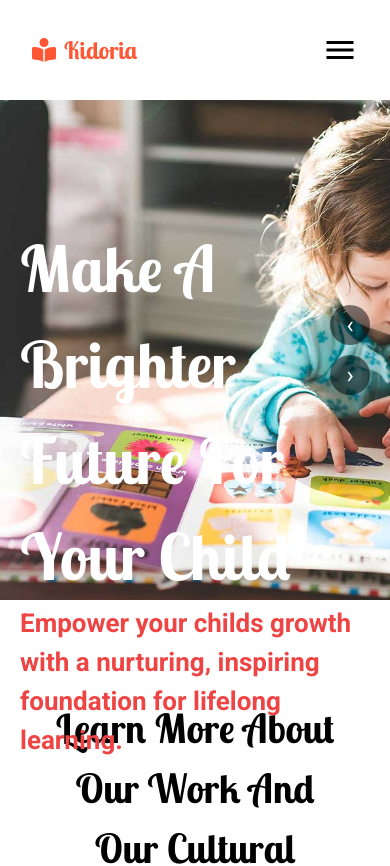
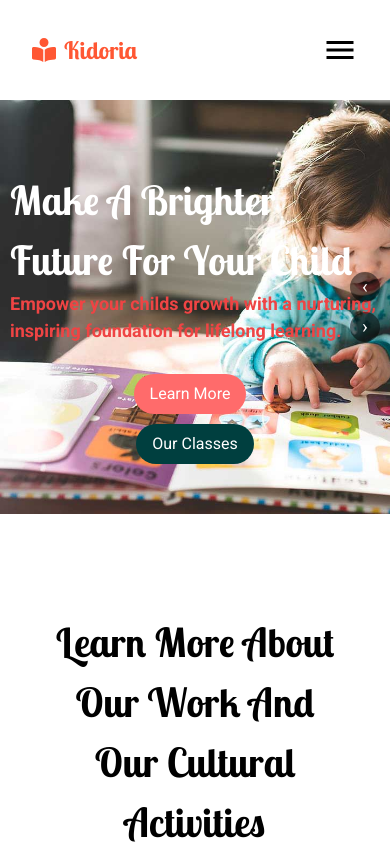
Before and after one commit to Melvin-KJ/Kidoria-website, a React (Vite) app: page / in a window 390 px wide. Shown: the top 866 px of the page. Built offline with nearby package versions, Linux system fonts and the light colour scheme.

Commit message:
added responsiveness to Header section for mobile device

```diff
--- a/src/components/Header.jsx
+++ b/src/components/Header.jsx
@@ -47,11 +47,11 @@ const Header = () => {
         <p>{slides[currentSlide].description}</p>
         <div className="header-buttons">
           {/* Button to learn more */}
-          <button className="learn-more-btn hidden lg:flex rounded-full px-4 py-2 text-md text-white bg-primary  items-center gap-4 hover:bg-lighter">
+          <button className="learn-more-btn lg:flex rounded-full px-4 py-2 text-md text-white bg-primary  items-center gap-4 hover:bg-lighter">
             Learn More
           </button>
           {/* Button to view classes */}
-          <button className="our-classes-btn hidden lg:flex rounded-full px-4 py-2 text-md text-white bg-black  items-center gap-4 hover:bg-lighter">
+          <button className="our-classes-btn lg:flex rounded-full px-4 py-2 text-md text-white bg-black  items-center gap-4 hover:bg-lighter">
             Our Classes
           </button>
         </div>
--- a/src/components/ResponsiveMenu.jsx
+++ b/src/components/ResponsiveMenu.jsx
@@ -12,7 +12,7 @@ const ResponsiveMenu = ({ open }) => {
           transition={{duration:0.3}}
           className="absolute top-20 left-0 w-full h-screen z-20"
         >
-          <div className="text-sm font-semibold text-gray-700 py-10 m-4 rounded-3xl">
+          <div className=" text-sm font-semibold text-gray-700 py-10 m-4 rounded-3xl">
             <ul className="flex flex-col justify-center items-center gap-10">
               <li className='text-primary'>Home</li>
               <li>About Us</li>
--- a/src/styles/Header.css
+++ b/src/styles/Header.css
@@ -83,3 +83,35 @@
 .carousel-next:hover {
   background-color: rgba(0, 0, 0, 0.7);
 }
+
+/* Media Queries for mobile responsiveness */
+@media (max-width: 768px){
+  .header{
+    padding: 50px 10px;
+    height: auto;
+  }
+
+  .header h1{
+    font-size: 2.5rem;
+  }
+
+  .header p{
+    font-size: 18px;
+  }
+
+  .header-buttons {
+    flex-direction: column;
+    align-items: center;
+  }
+
+  .carousel-controls{
+    right: 10px;
+  }
+
+  .carousel-prev,
+  .carousel-next{
+    width: 30px;
+    height: 30px;
+    font-size: 1.2rem;
+  }
+}
```
